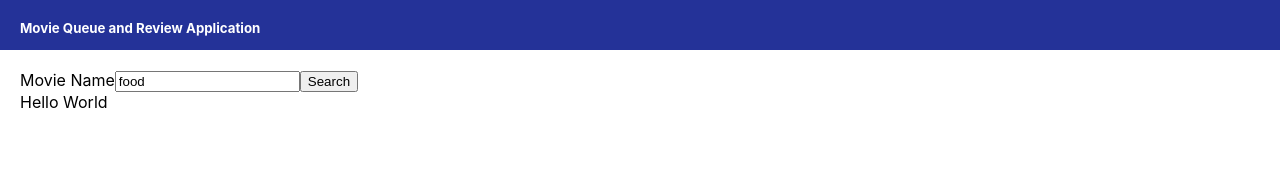
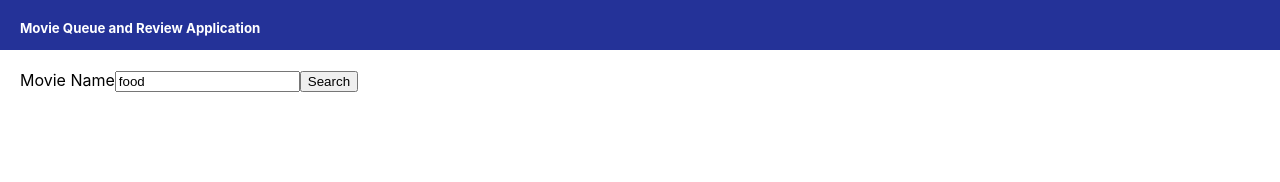
Before and after one commit to AskADevHackNAppShowdown/Mr.-Underhill, a React (Create React App) app: page / in a window 1280 px wide. Shown: the top 182 px of the page. Built offline with nearby package versions, Linux system fonts and the light colour scheme.

Commit message:
removed hello world paragraph from app.js

```diff
--- a/src/App.js
+++ b/src/App.js
@@ -10,7 +10,6 @@ function App() {
     <div>
       <Nav></Nav>
       <MovieFinder />
-      <div>Hello World</div>
     </div>
   )
 }
```
